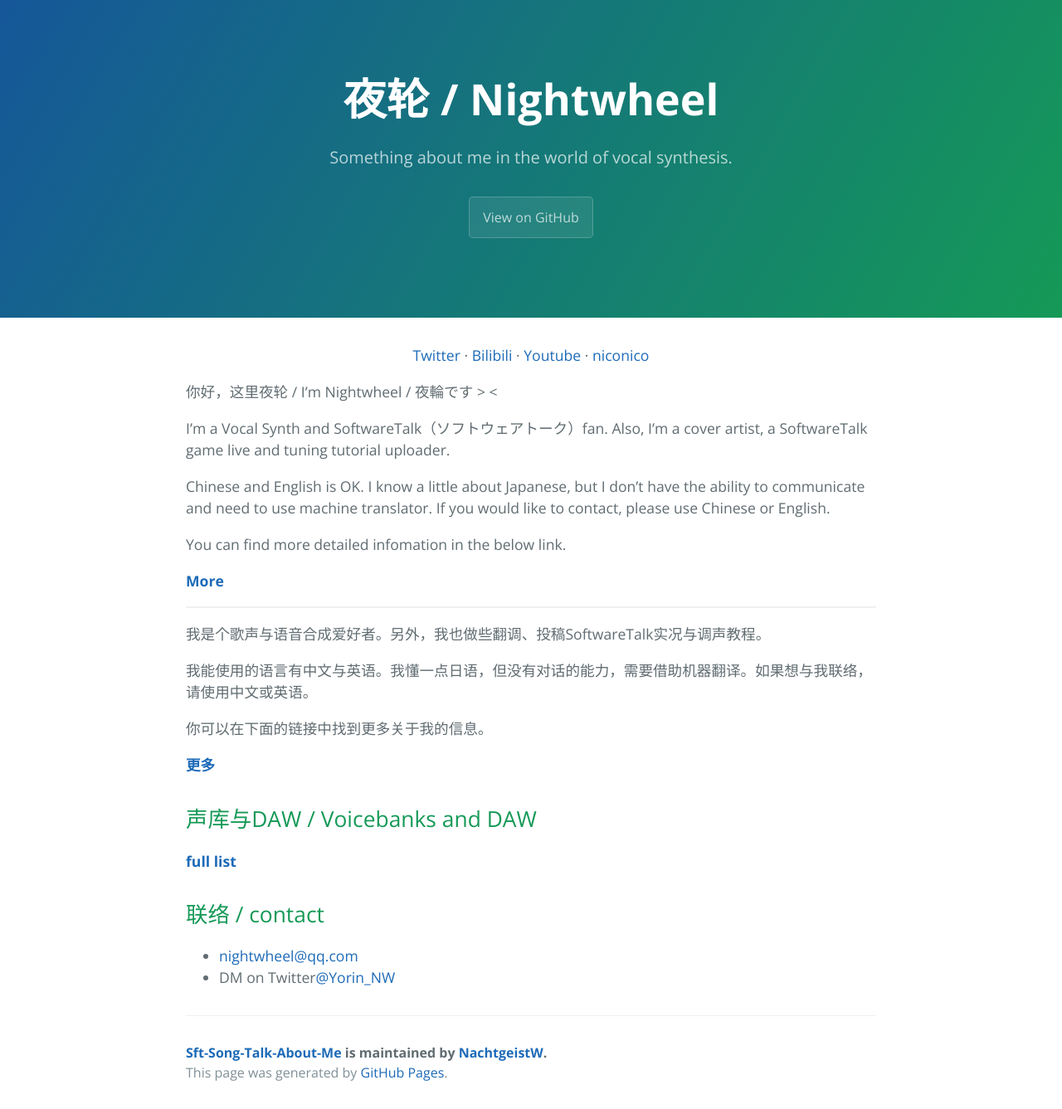
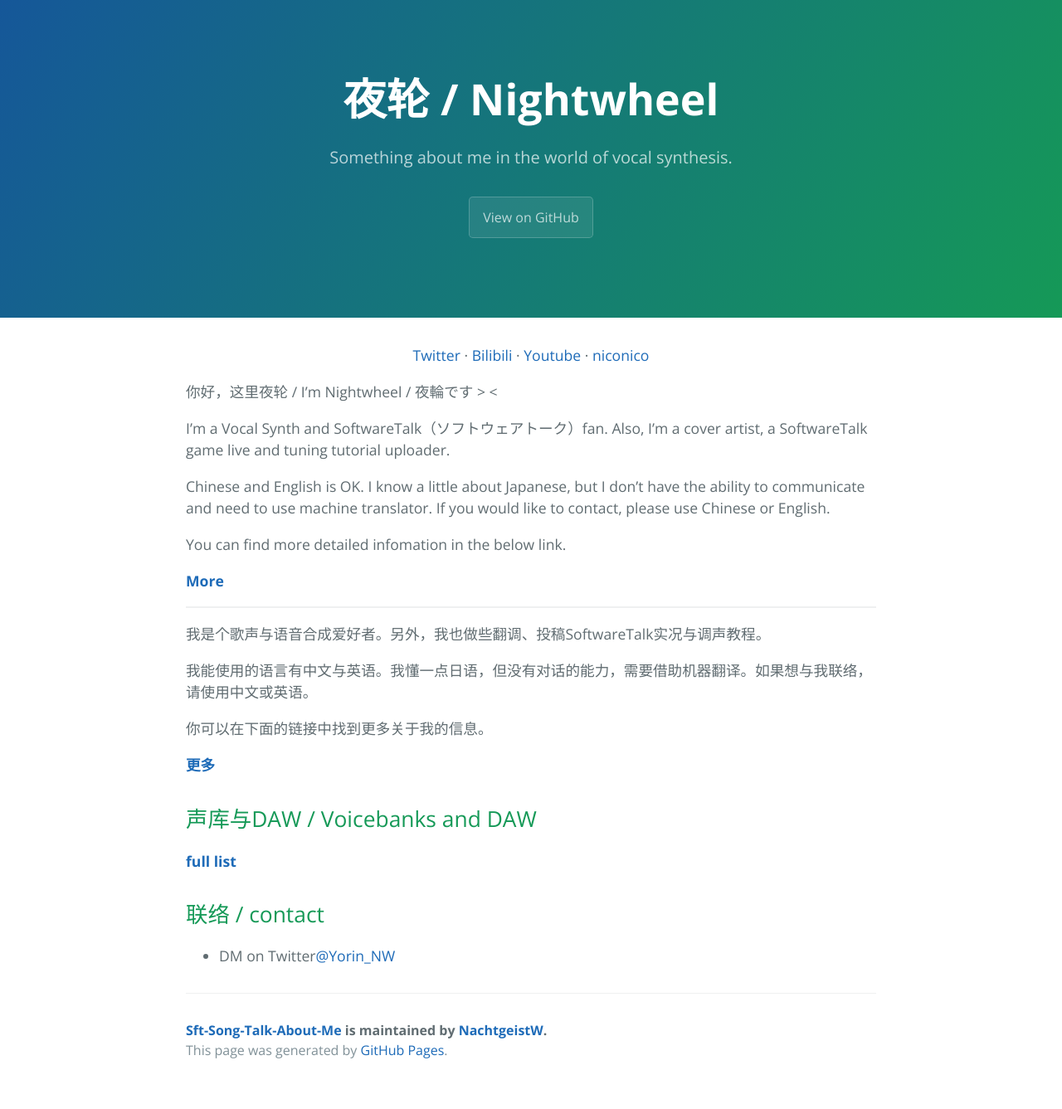
Before and after one commit to NachtgeistW/Sft-Song-Talk-About-Me, a Jekyll site: the page built from index.md, in a window 1280 px wide. Shown: the whole page at 83% size. Built offline with Jekyll 4.4.1, drawn with Linux system fonts in a browser that asks for light colours; after the commit the page ends 1310 px from its top, so only the background shows below that.

Commit message:
Update index.md

```diff
--- a/index.md
+++ b/index.md
@@ -45,5 +45,4 @@ You can find more detailed infomation in the below link.
 
 ## 联络 / contact
 
-- [nightwheel@qq.com](mailto:nightwheel@qq.com)
 - DM on Twitter[@Yorin_NW](https://twitter.com/Yorin_NW)
```
